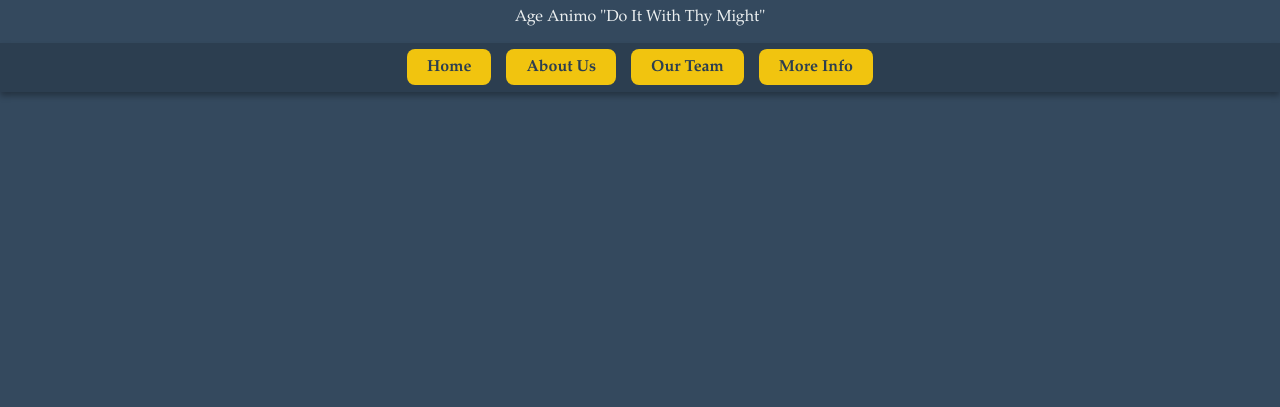
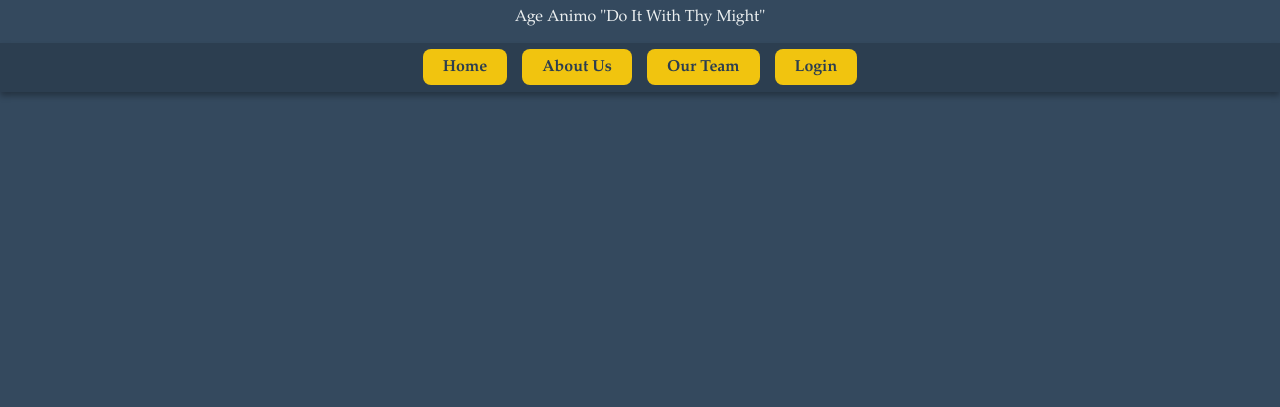
Before and after one commit to jordan-dev01/Excelsior-High-School-Portal, a plain HTML site: page html/ExcelsiorHighSchool_Kingston_Home.html in a window 1280 px wide. Shown: the part 393-800 px from the top of the page. Drawn offline with Linux system fonts and the light colour scheme.

Commit message:
Update navigation link from 'More Info' to 'Login'

```diff
--- a/html/ExcelsiorHighSchool_Kingston_Home.html
+++ b/html/ExcelsiorHighSchool_Kingston_Home.html
@@ -26,7 +26,7 @@
           <li><a href="ExcelsiorHighSchool_Kingston_Home.html">Home</a></li>
           <li><a href="ExcelsiorHighSchool_Kingston_About.html">About Us</a></li>
           <li><a href="ExcelsiorHighSchool_Kingston_Contact.html">Our Team</a></li>
-          <li><a href="ExcelsiorHighSchool_Kingston_Login.html">More Info</a></li>
+          <li><a href="ExcelsiorHighSchool_Kingston_Login.html">Login</a></li>
         </ul>
       </nav>
     </header>
```
